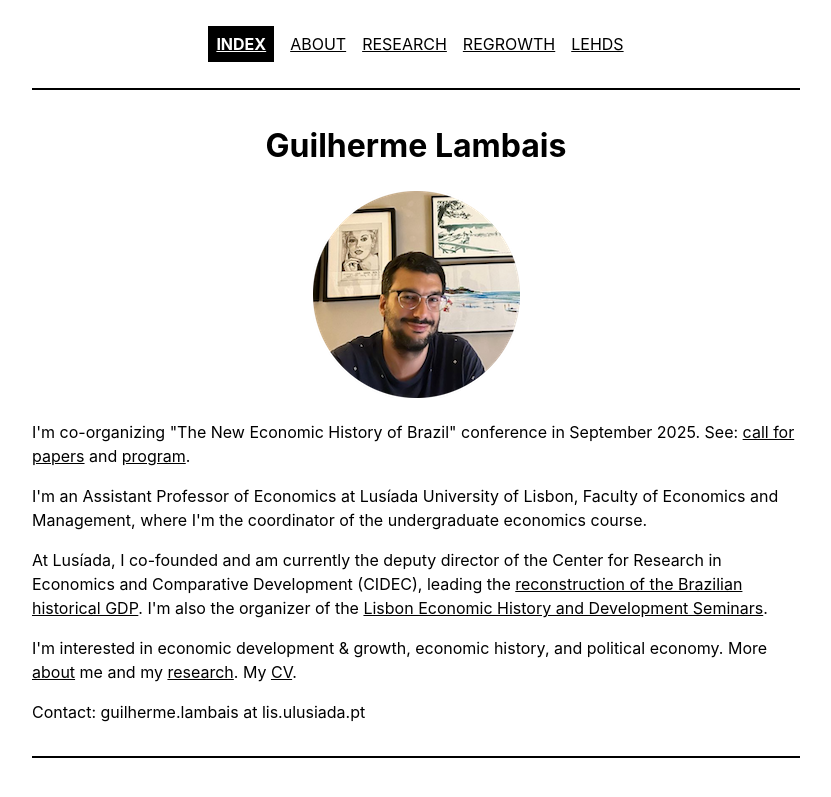
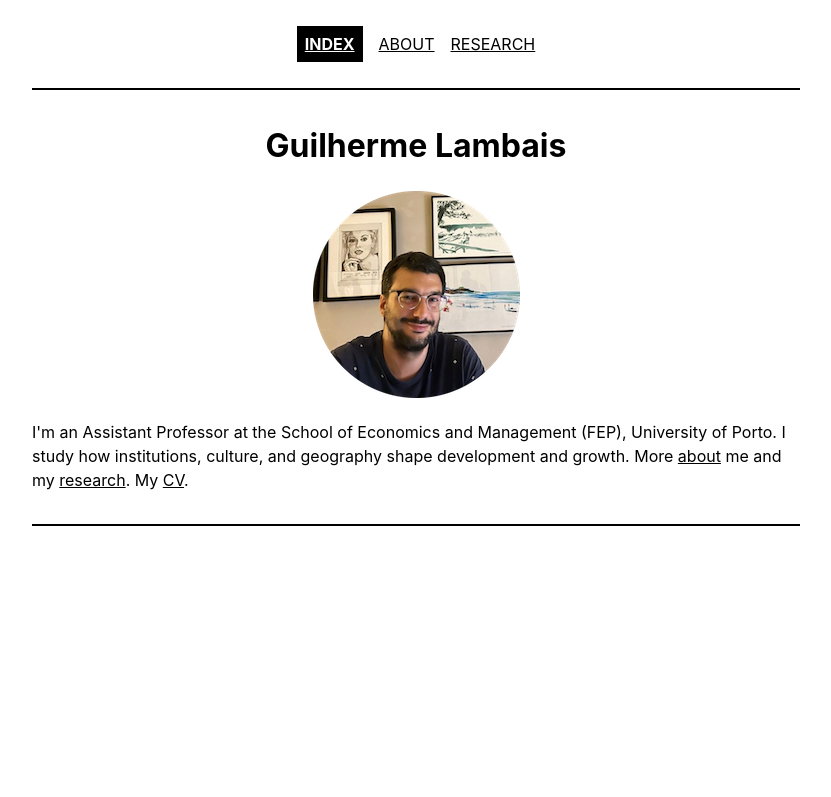
Before and after one commit to gbrlambais/gbrlambais.github.io, a Jekyll site: the page built from index.html, in a window 1280 px wide. Shown: the top 797 px of the page, without its empty margins (224-1055 px from the left). Built offline with Jekyll 4.4.1, drawn with Linux system fonts in a browser that asks for light colours; the list of posts is cut into pages by our own code.

Commit message:
fep update

```diff
--- a/_includes/navigation.html
+++ b/_includes/navigation.html
@@ -3,7 +3,5 @@
     <li><a href="/" {% if page.url == "/" %}class="active"{% endif %}>Index</a></li>
     <li><a href="/about" {% if page.url == "/about" %}class="active"{% endif %}>About</a></li>
     <li><a href="/research" {% if page.url == "/research" %}class="active"{% endif %}>Research</a></li>
-    <li><a href="/regrowth" {% if page.url == "/regrowth" %}class="active"{% endif %}>REGROWTH</a></li>
-    <li><a href="/lehds" {% if page.url == "/lehds" %}class="active"{% endif %}>LEHDS</a></li>
   </ul>
 </nav>
--- a/index.html
+++ b/index.html
@@ -15,17 +15,8 @@ title: Index
     </div>
     <div class="rightcol">
         <p>
-            I'm co-organizing "The New Economic History of Brazil" conference in September 2025. See: <a href="https://nofuturepast.wordpress.com/2025/01/17/call-for-papers-the-new-economic-history-of-brazil/">call for papers</a> and <a href="https://nofuturepast.wordpress.com/2025/06/09/the-new-economic-history-of-brazil-conference-program-available/">program</a>.
+            I'm an Assistant Professor at the School of Economics and Management (FEP), University of Porto. I study how institutions, culture, and geography shape development and growth. More <a href="/about">about</a> me and my <a href="/research">research</a>. My <a href="CV_lambais.pdf">CV</a>.
         </p>
-        <p>
-            I'm an Assistant Professor of Economics at Lusíada University of Lisbon, Faculty of Economics and Management, where I'm the coordinator of the undergraduate economics course.
-        </p>
-        <p>
-            At Lusíada, I co-founded and am currently the deputy director of the Center for Research in Economics and Comparative Development (CIDEC), leading the <a href="/regrowth">reconstruction of the Brazilian historical GDP</a>. I'm also the organizer of the <a href=/lehds>Lisbon Economic History and Development Seminars</a>.
-        </p>
-        <p>
-            I'm interested in economic development & growth, economic history, and political economy. More <a href="/about">about</a> me and my <a href="/research">research</a>. My <a href="CV_lambais.pdf">CV</a>.
-        </p>
-        <p> Contact: guilherme.lambais at lis.ulusiada.pt </p>
+
     </div>
 </div>
```
Also changed, not shown: _pages/about.md (+2 -2 lines).
